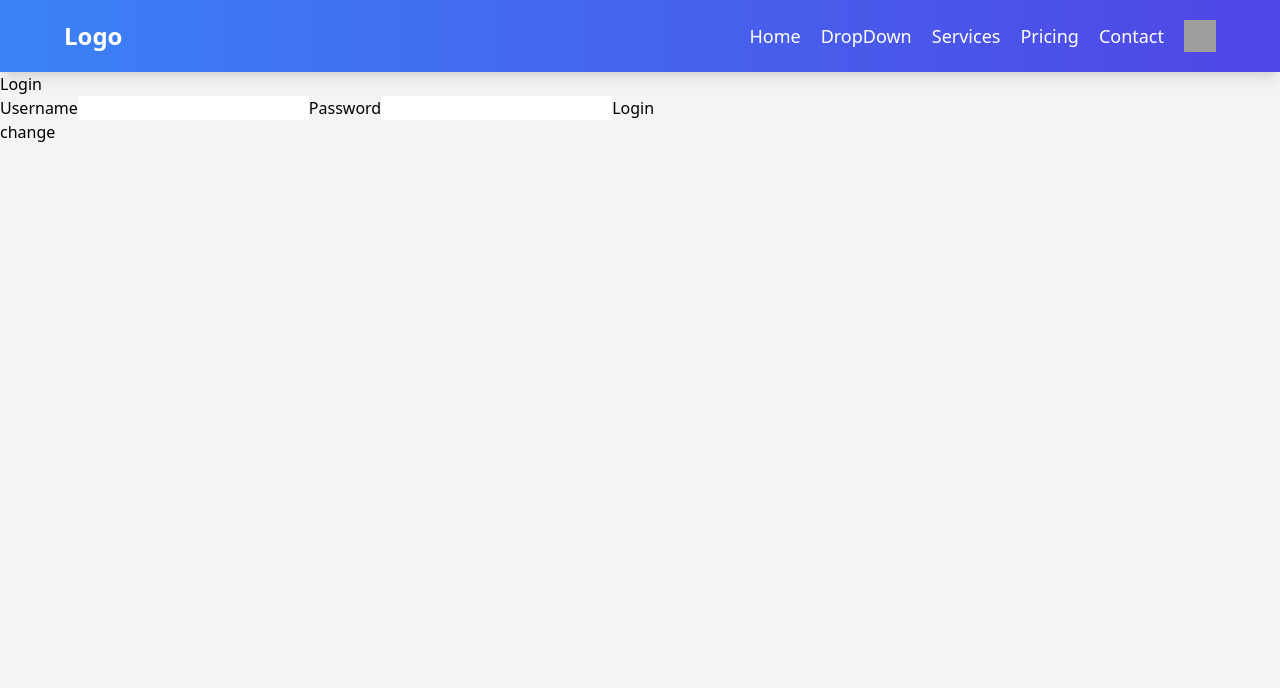
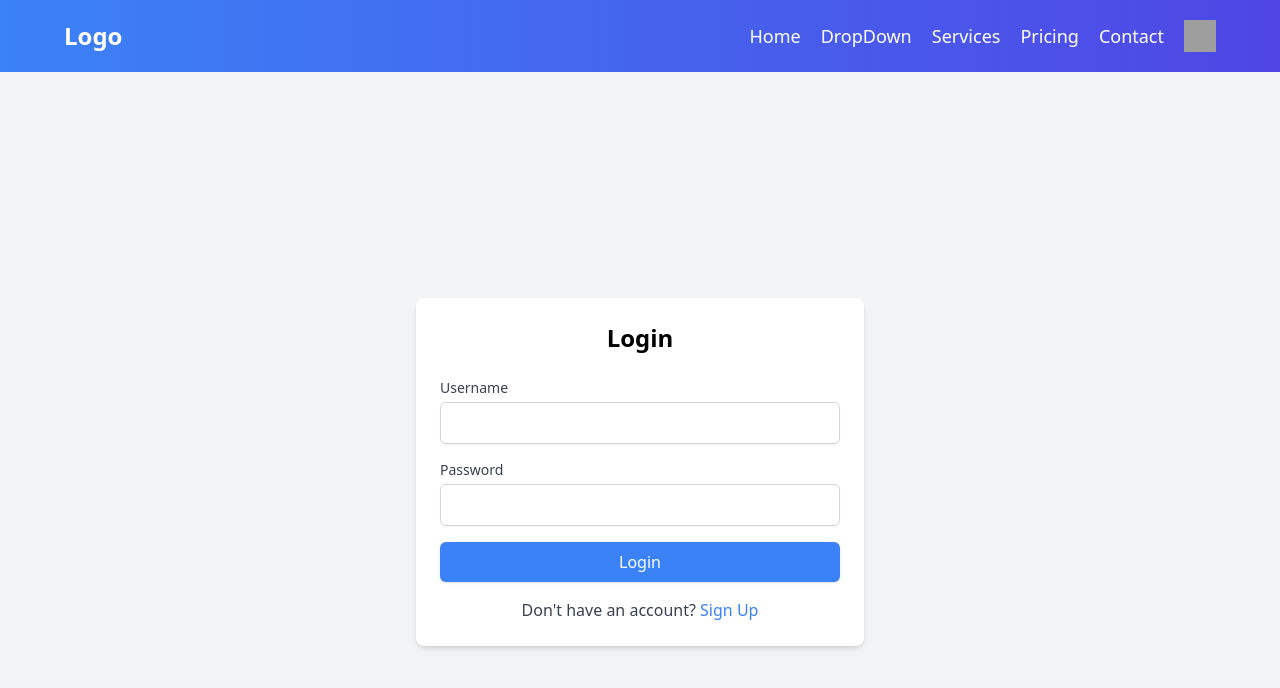
Before and after one commit to Meet-upadhyay25/react-store, a React (Create React App) app: page /auth in a window 1280 px wide. Shown: the top 688 px of the page. Built offline with nearby package versions, Linux system fonts and the light colour scheme; grey boxes are pictures that could not be loaded.

Commit message:
addedd css to login and signup

```diff
--- a/src/components/Feature/Auth/Login.js
+++ b/src/components/Feature/Auth/Login.js
@@ -1,7 +1,6 @@
 import { Form, ErrorMessage, Formik, Field } from "formik";
 import React, { useState } from "react";
-import useSignIn from "../../../hooks/useSignIn"
-
+import useSignIn from "../../../hooks/useSignIn";
 
 const validate = (values) => {
   const errors = {};
@@ -16,13 +15,13 @@ const validate = (values) => {
   return errors;
 };
 
-const Login = ({handleSignUp}) => {
+const Login = ({ handleSignUp }) => {
   const [msg, setMsg] = useState(null);
   const { signIn } = useSignIn();
   return (
-    <div>
-      <div>
-        <div>Login</div>
+    <div className="min-h-screen flex items-center justify-center bg-gray-100 p-6">
+      <div className="w-full max-w-md bg-white rounded-lg shadow-md p-6">
+        <h2 className="text-2xl font-bold text-center mb-6">Login</h2>
         <Formik
           initialValues={{
             username: "",
@@ -34,25 +33,33 @@ const Login = ({handleSignUp}) => {
             if (!data) {
               setMsg("Invalid Credentials");
             } else {
-              alert("Succesfully LoggedIn");
+              alert("Successfully Logged In");
             }
             resetForm({ values: "" });
           }}
         >
-          <Form>
-            <label htmlFor="username">Username</label>
-            <Field name="username" type="text" />
-            <ErrorMessage name="username" />
-            <label htmlFor="password">Password</label>
-            <Field name="password" type="password" />
-            <ErrorMessage name="password" />
-            <button type="submit">Login</button>
+          <Form className="space-y-4">
+            <div>
+              <label htmlFor="username" className="block text-sm font-medium text-gray-700">Username</label>
+              <Field name="username" type="text" className="mt-1 p-2 block w-full border border-gray-300 rounded-md shadow-sm focus:ring-blue-500 focus:border-blue-500" />
+              <ErrorMessage name="username" component="div" className="text-red-500 text-sm" />
+            </div>
+
+            <div>
+              <label htmlFor="password" className="block text-sm font-medium text-gray-700">Password</label>
+              <Field name="password" type="password" className="mt-1 p-2 block w-full border border-gray-300 rounded-md shadow-sm focus:ring-blue-500 focus:border-blue-500" />
+              <ErrorMessage name="password" component="div" className="text-red-500 text-sm" />
+            </div>
+
+            <div>
+              <button type="submit" className="w-full bg-blue-500 text-white py-2 px-4 rounded-md shadow hover:bg-blue-600 transition duration-300">Login</button>
+            </div>
           </Form>
         </Formik>
-      </div>
-      <div>{msg ? msg : null}</div>
-      <div>
-        <button onClick={()=>handleSignUp()}>change</button>
+        {msg && <div className="mt-4 text-center text-red-500">{msg}</div>}
+        <div className="mt-4 text-center">
+          <p className="text-gray-700">Don't have an account? <span onClick={handleSignUp} className="text-blue-500 cursor-pointer hover:underline">Sign Up</span></p>
+        </div>
       </div>
     </div>
   );
--- a/src/components/Feature/Auth/SignUp.js
+++ b/src/components/Feature/Auth/SignUp.js
@@ -48,8 +48,9 @@ const validate = (values) => {
 
 const SignUp = ({handleSignUp}) => {
   return (
-    <>
-      <div>SignUp</div>
+    <div className="min-h-screen flex items-center justify-center bg-gray-100 p-6">
+      <div className="w-full max-w-md bg-white rounded-lg shadow-md p-6">
+        <h2 className="text-2xl font-bold text-center mb-6">Sign Up</h2>
         <Formik
           initialValues={{
             email: "",
@@ -70,52 +71,77 @@ const SignUp = ({handleSignUp}) => {
             // resetForm({ values: "" });
           }}
         >
-        <Form>
-          <label htmlFor="email">Email</label>
-          <Field name="email" type="text" />
-          <ErrorMessage name="email" />
+          <Form className="space-y-4">
+            <div>
+              <label htmlFor="email" className="block text-sm font-medium text-gray-700">Email</label>
+              <Field name="email" type="text" className="mt-1 p-2 block w-full border border-gray-300 rounded-md shadow-sm focus:ring-blue-500 focus:border-blue-500" />
+              <ErrorMessage name="email" component="div" className="text-red-500 text-sm" />
+            </div>
 
-          <label htmlFor="username">Username</label>
-          <Field name="username" type="text" />
-          <ErrorMessage name="username" />
+            <div>
+              <label htmlFor="username" className="block text-sm font-medium text-gray-700">Username</label>
+              <Field name="username" type="text" className="mt-1 p-2 block w-full border border-gray-300 rounded-md shadow-sm focus:ring-blue-500 focus:border-blue-500" />
+              <ErrorMessage name="username" component="div" className="text-red-500 text-sm" />
+            </div>
 
-          <label htmlFor="password">Password</label>
-          <Field name="password" type="password" />
-          <ErrorMessage name="password" />
+            <div>
+              <label htmlFor="password" className="block text-sm font-medium text-gray-700">Password</label>
+              <Field name="password" type="password" className="mt-1 p-2 block w-full border border-gray-300 rounded-md shadow-sm focus:ring-blue-500 focus:border-blue-500" />
+              <ErrorMessage name="password" component="div" className="text-red-500 text-sm" />
+            </div>
 
-          <label htmlFor="firstname">FirstName</label>
-          <Field name="firstname" type="text" />
-          <ErrorMessage name="firstname" />
+            <div>
+              <label htmlFor="firstname" className="block text-sm font-medium text-gray-700">First Name</label>
+              <Field name="firstname" type="text" className="mt-1 p-2 block w-full border border-gray-300 rounded-md shadow-sm focus:ring-blue-500 focus:border-blue-500" />
+              <ErrorMessage name="firstname" component="div" className="text-red-500 text-sm" />
+            </div>
 
-          <label htmlFor="lastname">LastName</label>
-          <Field name="lastname" type="text" />
-          <ErrorMessage name="lastname" />
+            <div>
+              <label htmlFor="lastname" className="block text-sm font-medium text-gray-700">Last Name</label>
+              <Field name="lastname" type="text" className="mt-1 p-2 block w-full border border-gray-300 rounded-md shadow-sm focus:ring-blue-500 focus:border-blue-500" />
+              <ErrorMessage name="lastname" component="div" className="text-red-500 text-sm" />
+            </div>
 
-          <label htmlFor="city">City</label>
-          <Field name="city" type="text" />
-          <ErrorMessage name="city" />
+            <div>
+              <label htmlFor="city" className="block text-sm font-medium text-gray-700">City</label>
+              <Field name="city" type="text" className="mt-1 p-2 block w-full border border-gray-300 rounded-md shadow-sm focus:ring-blue-500 focus:border-blue-500" />
+              <ErrorMessage name="city" component="div" className="text-red-500 text-sm" />
+            </div>
 
-          <label htmlFor="street">Street</label>
-          <Field name="street" type="text" />
-          <ErrorMessage name="street" />
+            <div>
+              <label htmlFor="street" className="block text-sm font-medium text-gray-700">Street</label>
+              <Field name="street" type="text" className="mt-1 p-2 block w-full border border-gray-300 rounded-md shadow-sm focus:ring-blue-500 focus:border-blue-500" />
+              <ErrorMessage name="street" component="div" className="text-red-500 text-sm" />
+            </div>
 
-          <label htmlFor="number">Number</label>
-          <Field name="number" type="text" />
-          <ErrorMessage name="number" />
+            <div>
+              <label htmlFor="number" className="block text-sm font-medium text-gray-700">Number</label>
+              <Field name="number" type="text" className="mt-1 p-2 block w-full border border-gray-300 rounded-md shadow-sm focus:ring-blue-500 focus:border-blue-500" />
+              <ErrorMessage name="number" component="div" className="text-red-500 text-sm" />
+            </div>
 
-          <label htmlFor="zipcode">zipCOde</label>
-          <Field name="zipcode" type="text" />
-          <ErrorMessage name="zipcode" />
+            <div>
+              <label htmlFor="zipcode" className="block text-sm font-medium text-gray-700">Zip Code</label>
+              <Field name="zipcode" type="text" className="mt-1 p-2 block w-full border border-gray-300 rounded-md shadow-sm focus:ring-blue-500 focus:border-blue-500" />
+              <ErrorMessage name="zipcode" component="div" className="text-red-500 text-sm" />
+            </div>
 
-          <label htmlFor="phone">Phone</label>
-          <Field name="phone" type="text" />
-          <ErrorMessage name="phone" />
+            <div>
+              <label htmlFor="phone" className="block text-sm font-medium text-gray-700">Phone</label>
+              <Field name="phone" type="text" className="mt-1 p-2 block w-full border border-gray-300 rounded-md shadow-sm focus:ring-blue-500 focus:border-blue-500" />
+              <ErrorMessage name="phone" component="div" className="text-red-500 text-sm" />
+            </div>
 
-          <button type="submit">SignUp</button>
+            <div>
+              <button type="submit" className="w-full bg-blue-500 text-white py-2 px-4 rounded-md shadow hover:bg-blue-600 transition duration-300">Sign Up</button>
+            </div>
           </Form>
         </Formik>
-      <div onClick={()=>handleSignUp()}>Do You already have an account ? LoginIn</div>
-    </>
+        <div className="mt-4 text-center">
+          <p className="text-gray-700">Already have an account? <span onClick={handleSignUp} className="text-blue-500 cursor-pointer hover:underline">Login</span></p>
+        </div>
+      </div>
+    </div>
   );
 };
 
```
Lines whose indentation alone changed are shown as unchanged.
